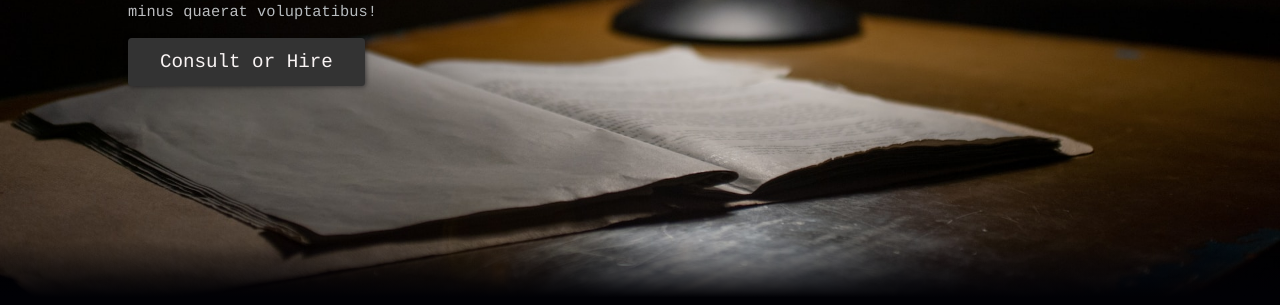
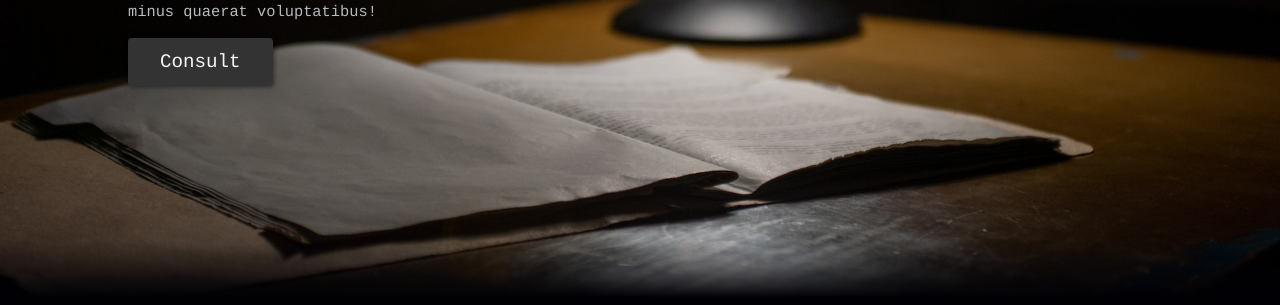
Before and after one commit to Ocpcgo/Detective-Agency-Webpage-project, a plain HTML site: page index.html in a window 1280 px wide. Shown: the part 495-800 px from the top of the page. Drawn offline with nearby package versions, Linux system fonts and the light colour scheme.

Commit message:
Slight adjustment

```diff
--- a/index.html
+++ b/index.html
@@ -42,7 +42,7 @@
         <main class="content">
             <h1>Your Partner in Solving <span>Mysteries</span></h1>
             <p>Lorem ipsum dolor sit amet consectetur adipisicing elit. Voluptatem inventore saepe iure, autem totam nesciunt veritatis facilis quisquam, tenetur aperiam expedita doloribus laboriosam beatae assumenda rerum ad minus quaerat voluptatibus!</p>
-            <a href="#contact" class="cta">Consult or Hire</a>
+            <a href="#contact" class="cta">Consult</a>
         </main>
     </section>
     <!-- Hero section end -->
```
